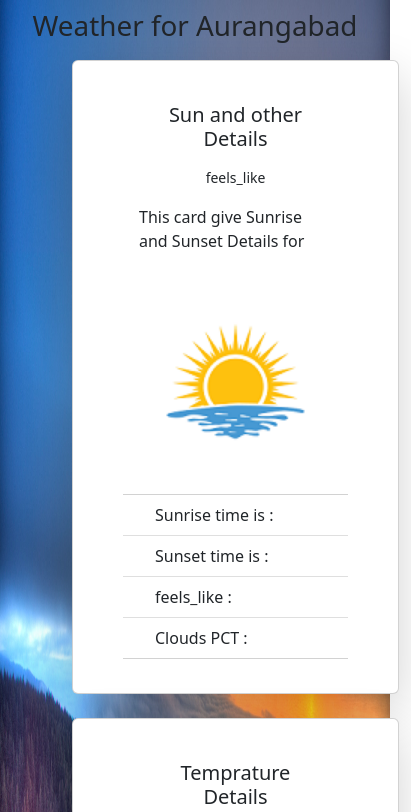
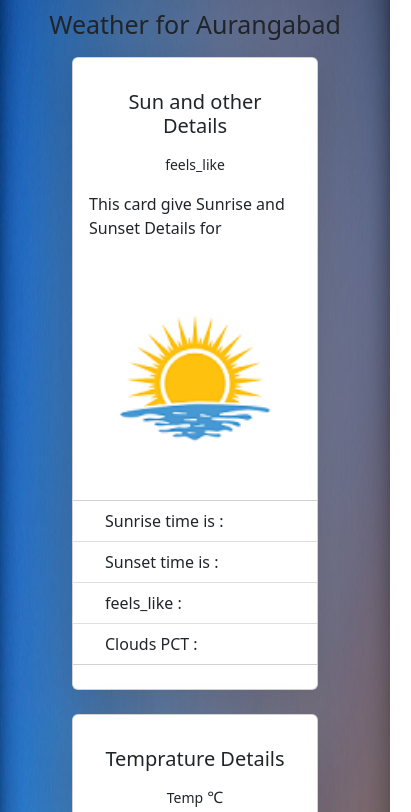
Before and after one commit to pawankarpe/weather_app_using_live_api, a plain HTML site: page index.html in a window 390 px wide. Shown: the part 57-869 px from the top of the page, 411 px wide, since content can reach past the window. Drawn offline with nearby package versions, Linux system fonts and the light colour scheme; no server answers; a web font is replaced by a local one.

Commit message:
changes made for responsive web design which will look good in mobile

```diff
--- a/style.css
+++ b/style.css
@@ -96,3 +96,34 @@ nav{
     margin-top: 10px;
     margin-bottom: -30px;
 }
+
+/* changes for responsive with phone */
+@media only screen and (max-width: 600px) {
+  .top-heading{
+    margin-top: 10px;
+    margin-bottom: -30px;
+    font-size: 25px;
+}
+.card {
+  border:none;
+  padding: 0px 0px;
+  height: 20vh;
+  width: auto;
+  position: center;
+}
+
+.container{
+  display: flex;
+  flex-direction: column;
+}
+
+body{
+  background-image: url(./images/bg2.jpg);
+   min-height: 100vh;
+  background-size: 100vw 500vh;
+  padding: 0;
+  background-repeat: no-repeat;
+
+}
+
+}
```
